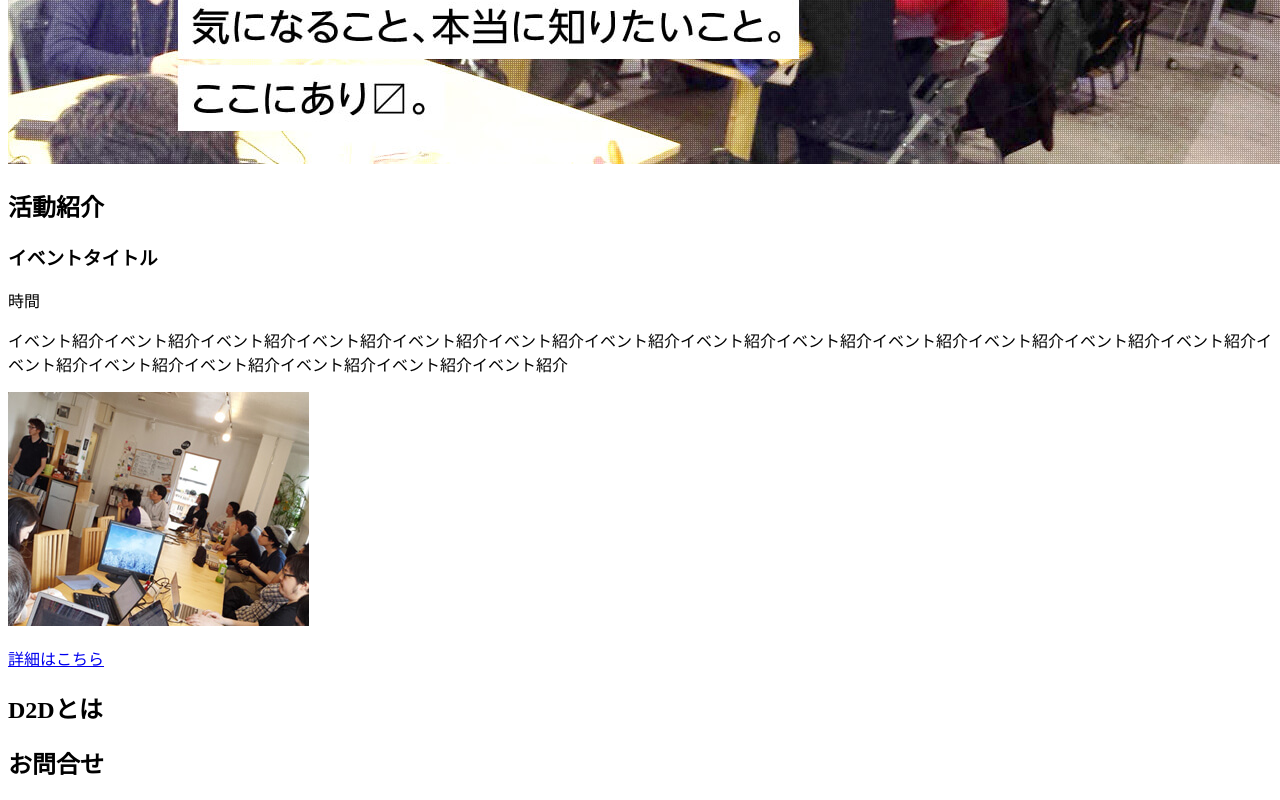
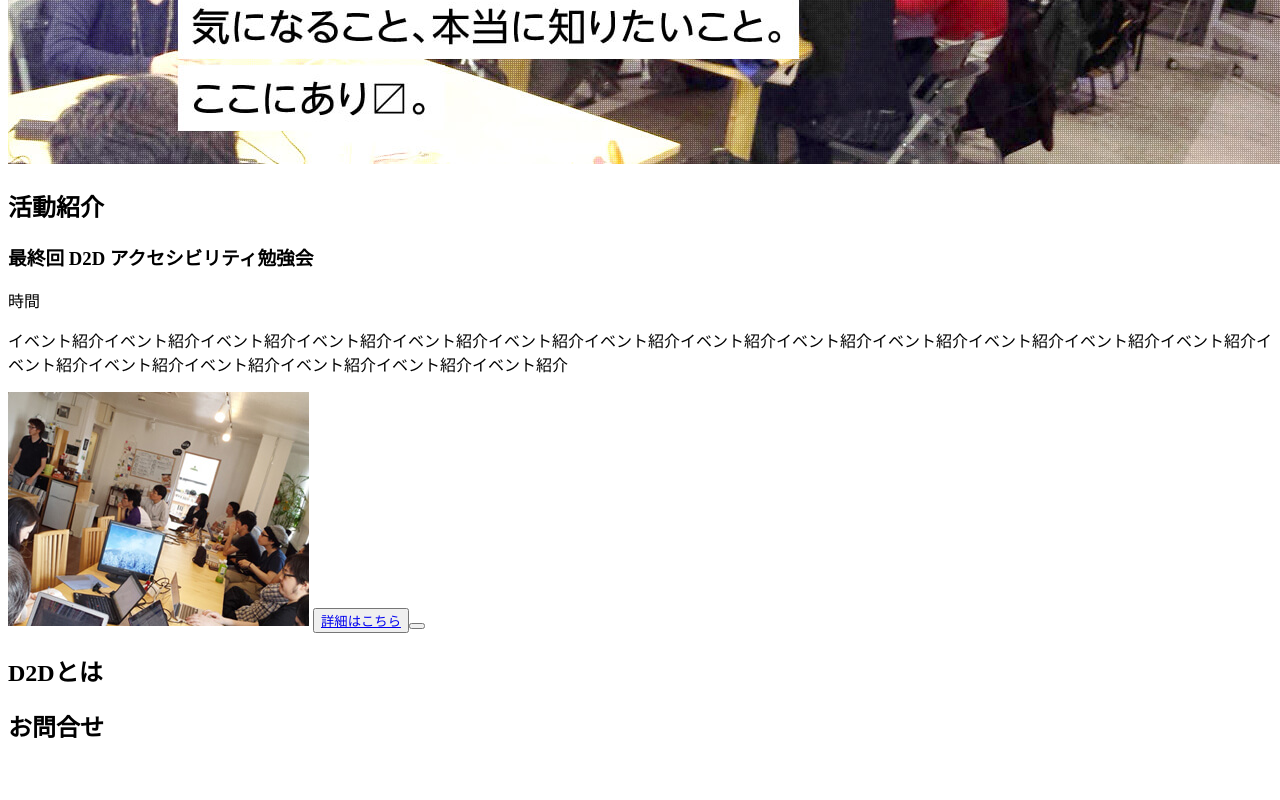
Before and after one commit to D2DRAFT/a11y7C, a plain HTML site: page docs/index.html in a window 1280 px wide. Shown: the part 554-1354 px from the top of the page. After the commit the page ends 1317 px from the top, so only its background shows below. Drawn offline with Linux system fonts and the light colour scheme.

Commit message:
no message

```diff
--- a/docs/index.html
+++ b/docs/index.html
@@ -27,11 +27,11 @@
 <section>
 <h2>活動紹介</h2>
 
-<h3>イベントタイトル</h3>
+<h3>最終回 D2D アクセシビリティ勉強会</h3>
 <p>時間</p>
 <p>イベント紹介イベント紹介イベント紹介イベント紹介イベント紹介イベント紹介イベント紹介イベント紹介イベント紹介イベント紹介イベント紹介イベント紹介イベント紹介イベント紹介イベント紹介イベント紹介イベント紹介イベント紹介イベント紹介</p>
 <img src="img/img_d2dstudy.jpg" width="301" height="234" alt="イベントの様子">
-<p><a href="#">詳細はこちら</a><p>
+<button><a href="#">詳細はこちら</a><button>
 
 
 </section>
```
